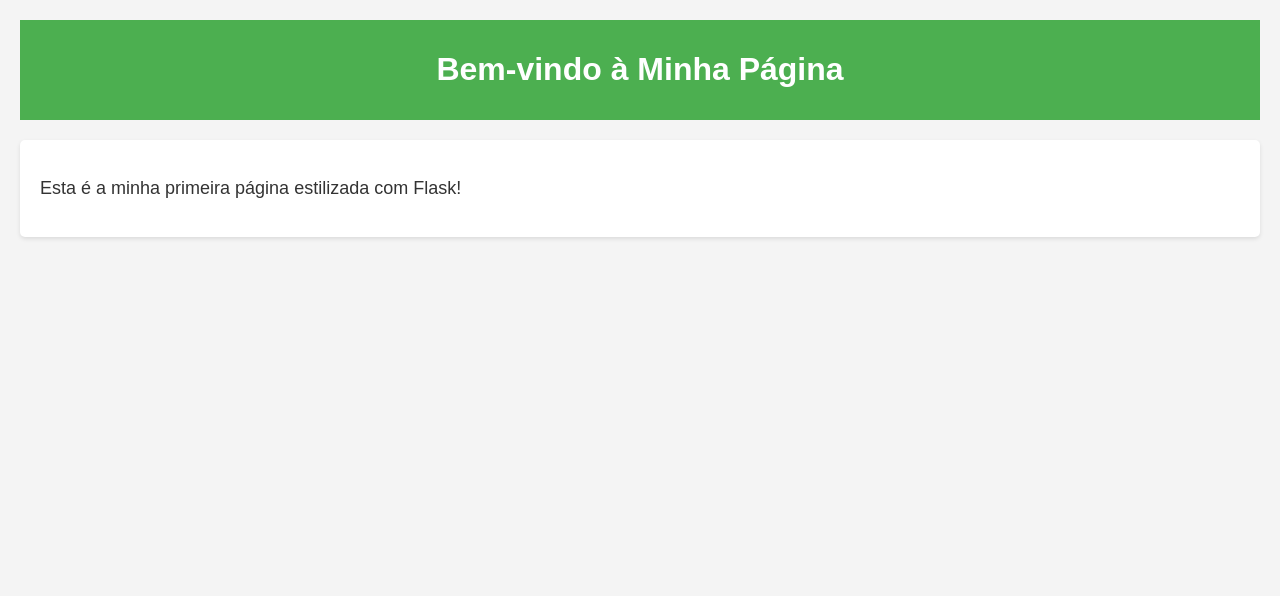
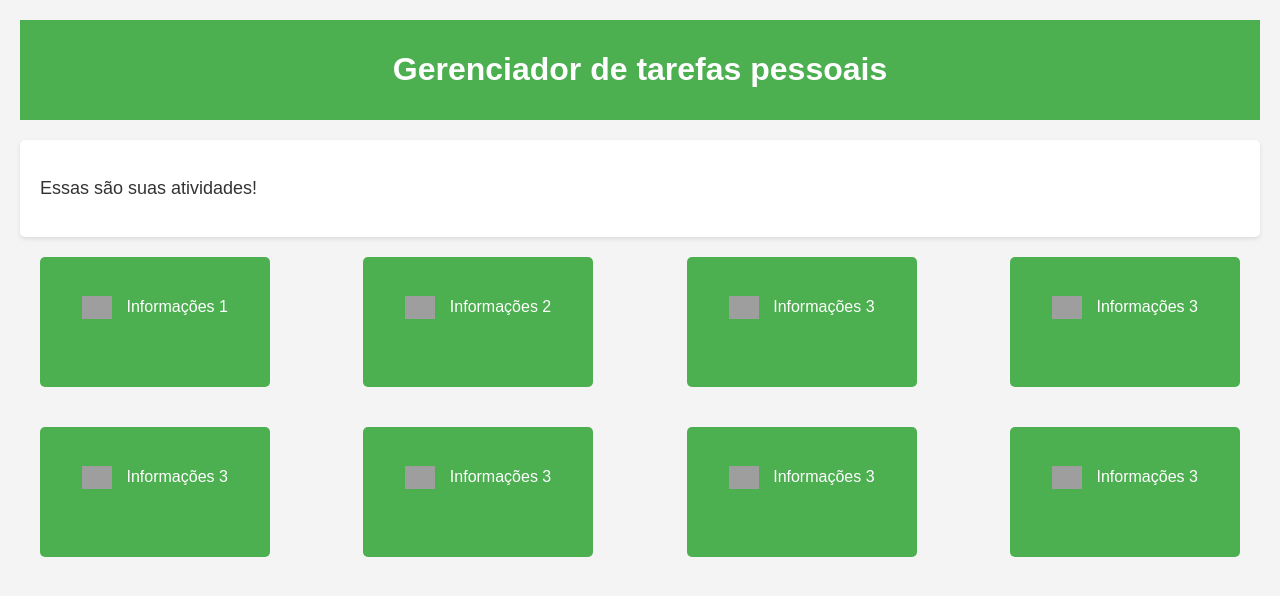
Before and after one commit to ndamasc/projeto-gerenciador-de-tarefas, a Flask app: page / in a window 1280 px wide. Shown: the top 596 px of the page. Run offline with Flask 3, Linux system fonts and the light colour scheme; grey boxes are pictures that could not be loaded.

Commit message:
criando o esqueleto da pagina

```diff
--- a/static/style.css
+++ b/static/style.css
@@ -24,3 +24,27 @@ section {
 p {
     font-size: 18px;
 }
+
+.container {
+    display: flex;
+    flex-wrap: wrap;
+    justify-content: space-between;
+}
+.box {
+    width: 230px;
+    height: 130px;
+    margin: 20px;
+    background-color: #4CAF50;
+    color: white;
+    text-align: center;
+    line-height: 100px;
+    border-radius: 5px;
+}
+.box:hover {
+    box-shadow: 0px 8px 16px rgba(0, 0, 0, 0.2);
+}
+.img {
+    width: 30px;  /* Ajusta o tamanho da imagem */
+    margin-right: 10px;
+    vertical-align: middle;
+}
--- a/templates/index.html
+++ b/templates/index.html
@@ -8,10 +8,36 @@
 </head>
 <body>
     <header>
-        <h1>Bem-vindo à Minha Página</h1>
+        <h1>Gerenciador de tarefas pessoais</h1>
     </header>
     <section>
-        <p>Esta é a minha primeira página estilizada com Flask!</p>
+        <p>Essas são suas atividades!</p>
     </section>
+    <div class="container">
+        <div class="box">
+            <img src="caminho_para_imagem1.jpg" alt="Imagem 1" class="img"> Informações 1
+        </div>
+        <div class="box">
+            <img src="caminho_para_imagem2.jpg" alt="Imagem 2" class="img"> Informações 2
+        </div>
+        <div class="box">
+            <img src="caminho_para_imagem3.jpg" alt="Imagem 3" class="img"> Informações 3
+        </div>
+        <div class="box">
+            <img src="caminho_para_imagem3.jpg" alt="Imagem 4" class="img"> Informações 3
+        </div>
+        <div class="box">
+            <img src="caminho_para_imagem3.jpg" alt="Imagem 5" class="img"> Informações 3
+        </div>
+        <div class="box">
+            <img src="caminho_para_imagem3.jpg" alt="Imagem 3" class="img"> Informações 3
+        </div>
+        <div class="box">
+            <img src="caminho_para_imagem3.jpg" alt="Imagem 4" class="img"> Informações 3
+        </div>
+        <div class="box">
+            <img src="caminho_para_imagem3.jpg" alt="Imagem 5" class="img"> Informações 3
+        </div>
+    </div>
 </body>
 </html>
```
